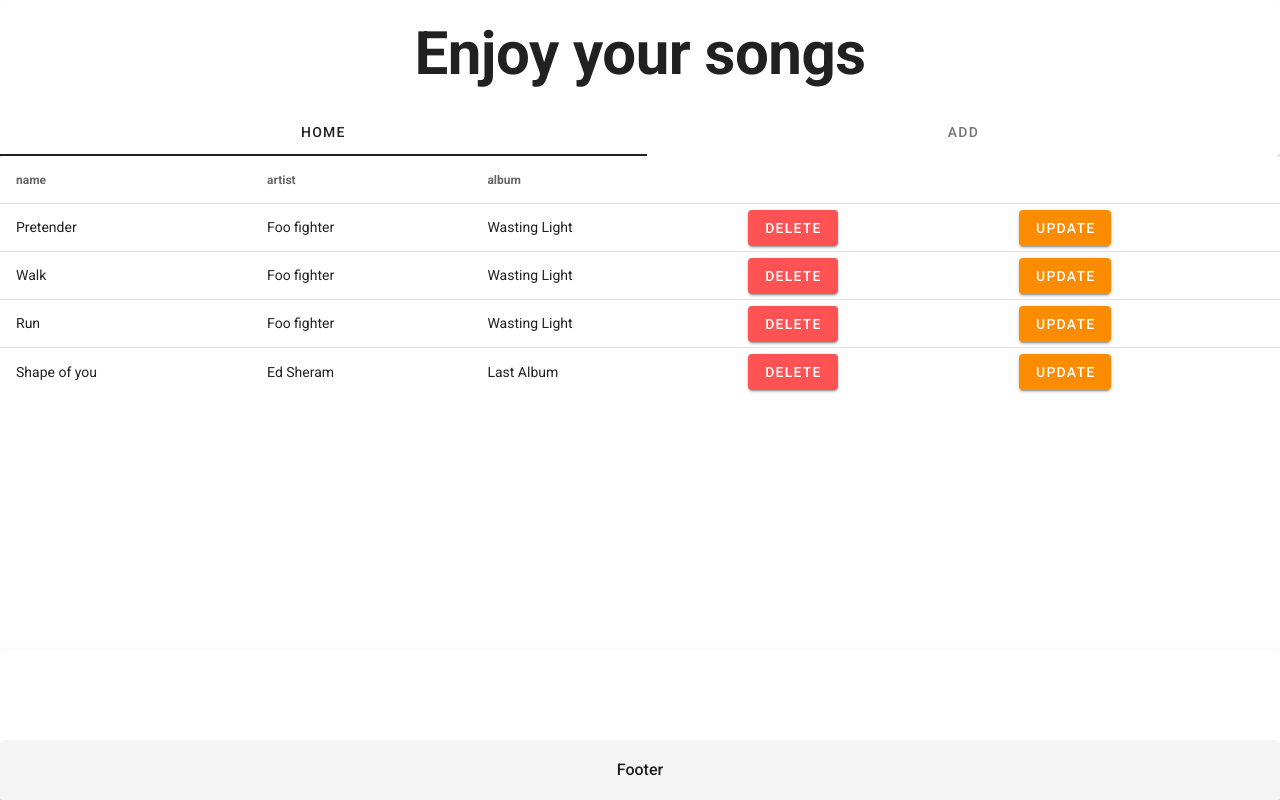
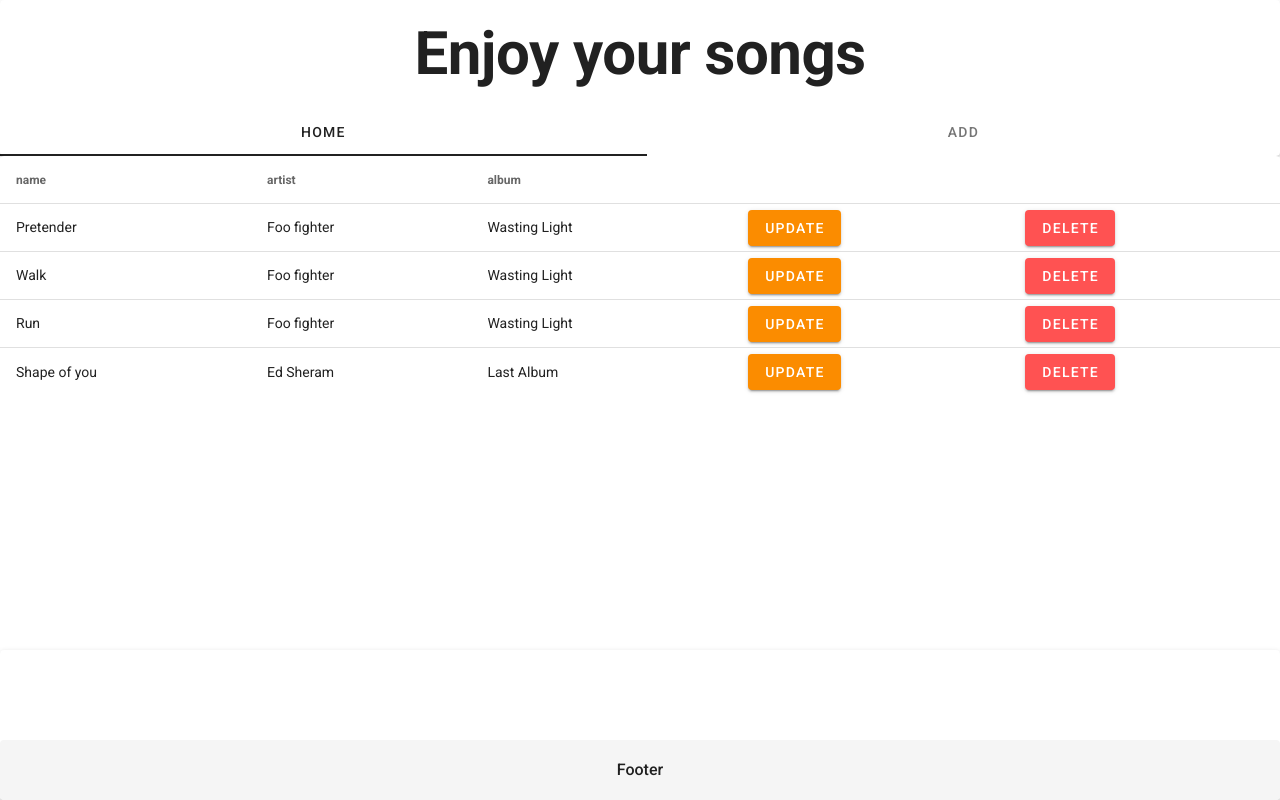
Before and after one commit to guilhermebaldissera/vue-project, a Vue app: page / in a window 1280 px wide. Built offline with nearby package versions, Linux system fonts and the light colour scheme; data requests are answered from the project's data file.

Commit message:
invert buttons

```diff
--- a/src/components/SimpleTable.vue
+++ b/src/components/SimpleTable.vue
@@ -13,8 +13,8 @@
       <tbody>
         <tr v-for="item in content" :key="item.id">
           <td v-for="value in item.body" :key='value'>{{ value }}</td>
+          <td><v-btn @click="updateItem(item)" color="warning" dark>Update</v-btn></td>
           <td><v-btn @click="deleteItem(item.id)" color="error">Delete</v-btn></td>
-          <td><v-btn @click="updateItem(item)" color="warning" dark>Update</v-btn></td>
         </tr>
       </tbody>
     </template>
```
Also changed, not shown: 1 other file (tests, documents, lock files or other folders).
